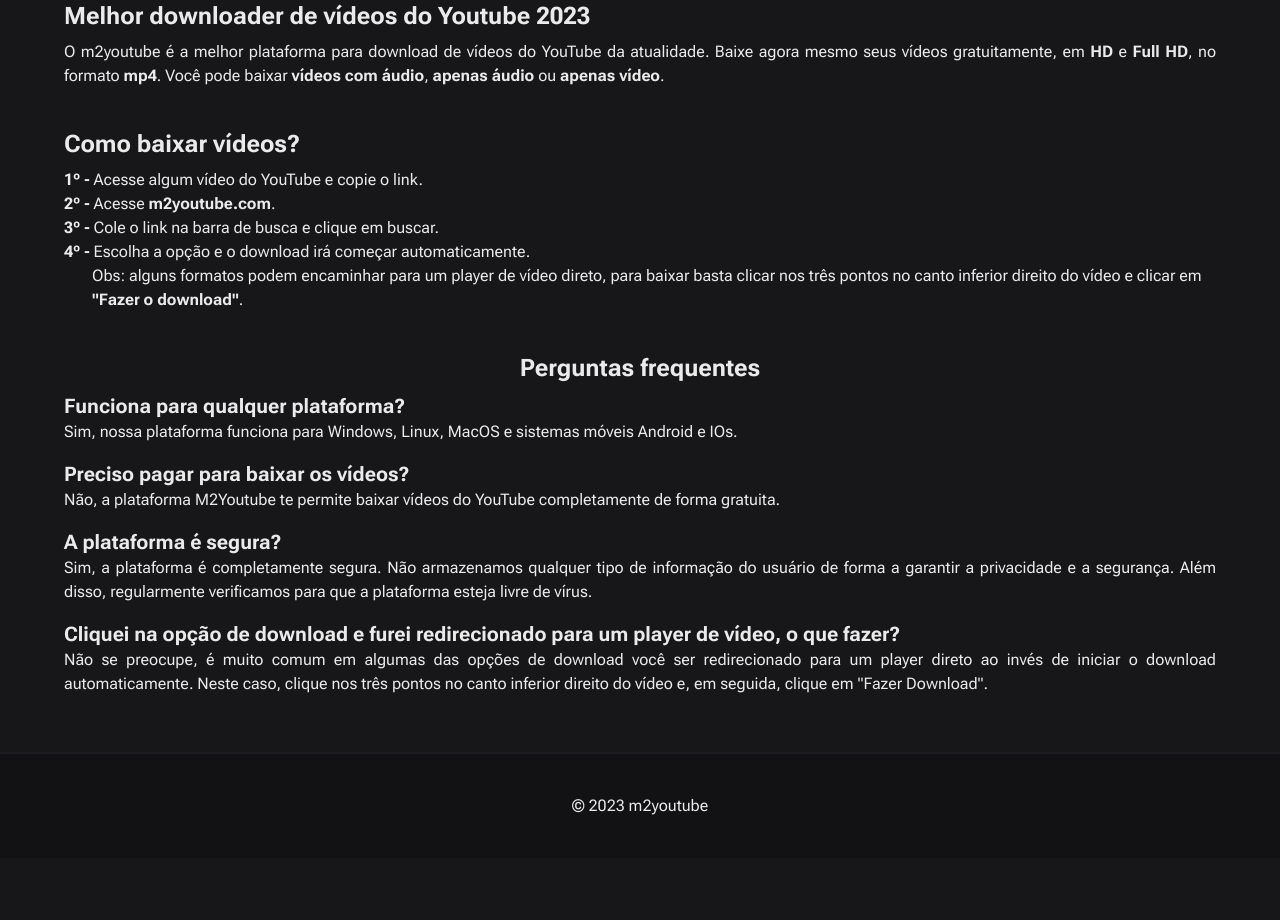
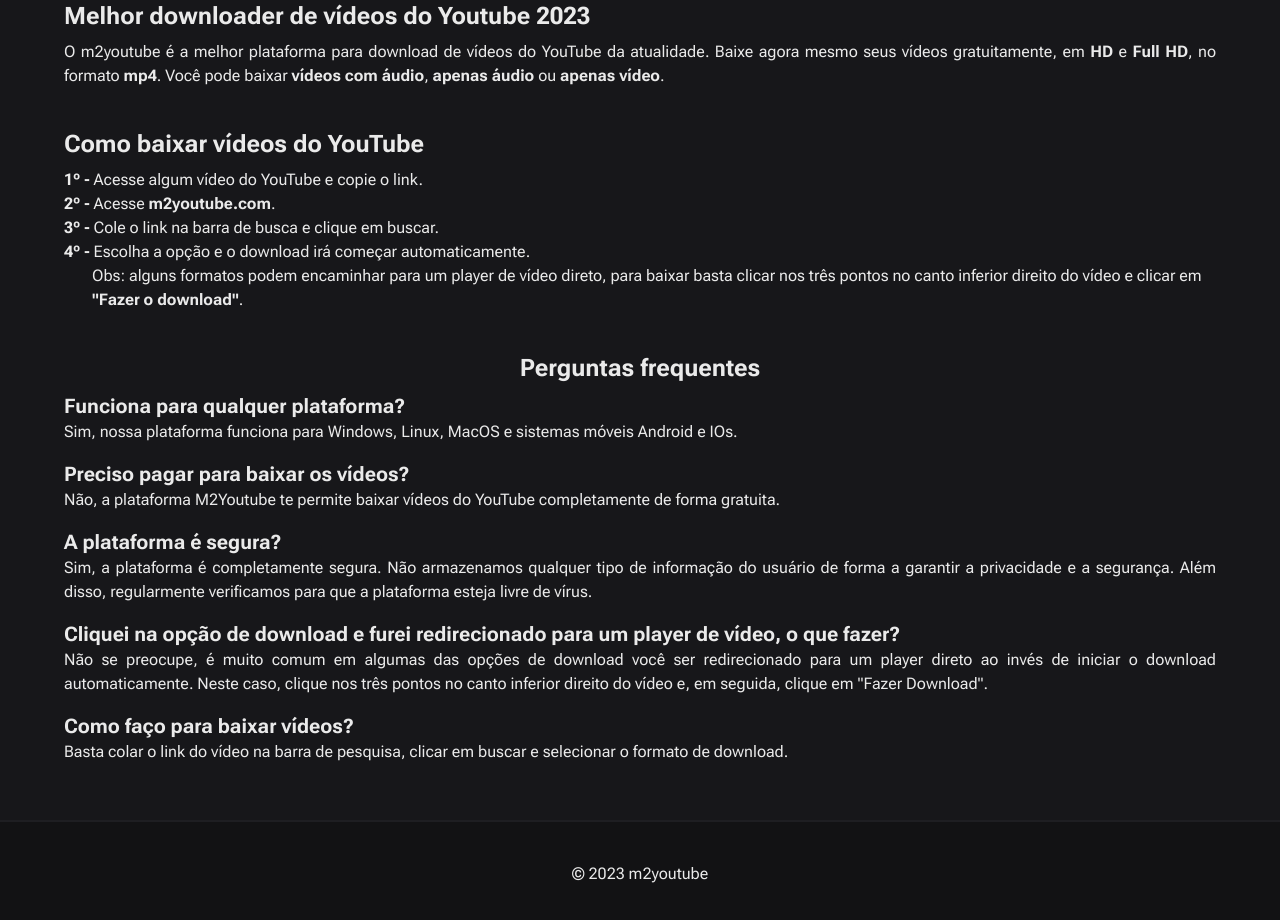
Before and after one commit to RichardeLira/Youtube-Web-DownLoader, a Next.js app in the folder FrontEnd/: page / in a window 1280 px wide. Shown: the part 800-1720 px from the top of the page. Before the commit the page ends 1658 px from the top, so only its background shows below. Built offline with nearby package versions, Linux system fonts and the light colour scheme.

Commit message:
increment FAQ

```diff
--- a/FrontEnd/src/app/page.tsx
+++ b/FrontEnd/src/app/page.tsx
@@ -37,9 +37,6 @@
     if (!metadata && !options) {
       return
     }
-
-    console.log(metadata.data)
-    console.log(options.data)
 
     setVideoMetadata(metadata.data)
     setVideoOptions(options.data)
@@ -91,7 +88,7 @@
         <section className="w-full max-w-[1440px] px-16 pb-10">
           <div className="flex flex-col gap-2">
             <h2 className="text-lg font-bold sm:text-xl md:text-2xl">
-              Como baixar vídeos?
+              Como baixar vídeos do YouTube
             </h2>
             <ul>
               <li>
@@ -170,6 +167,16 @@
                   clique em &quot;Fazer Download&quot;.
                 </p>
               </div>
+
+              <div className="flex flex-col pb-4">
+                <h3 className="text-base font-bold sm:text-lg md:text-xl">
+                  Como faço para baixar vídeos?
+                </h3>
+                <p className="text-justify">
+                  Basta colar o link do vídeo na barra de pesquisa, clicar em
+                  buscar e selecionar o formato de download.
+                </p>
+              </div>
             </div>
           </div>
         </section>
```
